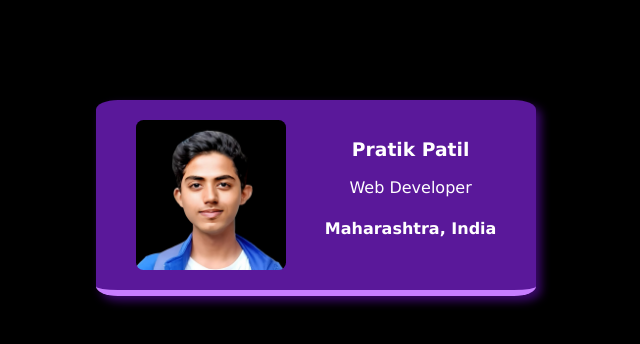
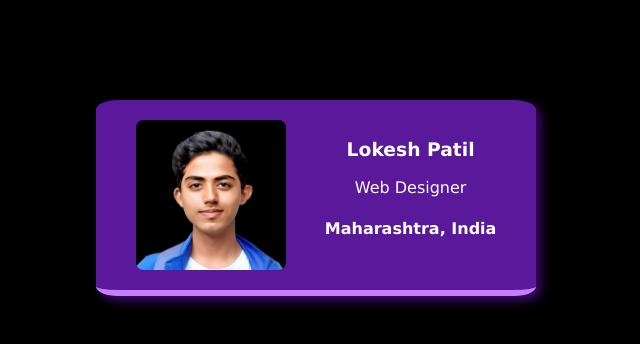
Before and after one commit to pratik-zzz/business-card, a plain HTML site: page index.html in a window 1280 px wide. Shown: the full height of the page, 324-964 px from the left. Drawn offline with Linux system fonts and the light colour scheme.

Commit message:
Update index.html
changing the h3 and p tag

```diff
--- a/index.html
+++ b/index.html
@@ -6,8 +6,8 @@
         <div class="card">
             <img class="avatar" src="images/pratik.jpeg">
             <div >
-                <h3>Pratik Patil</h3>
-                <p>Web Developer</p>
+                <h3>Lokesh Patil</h3>
+                <p>Web Designer</p>
                 <h4>Maharashtra, India</h4>
             </div>
         </div>
```
